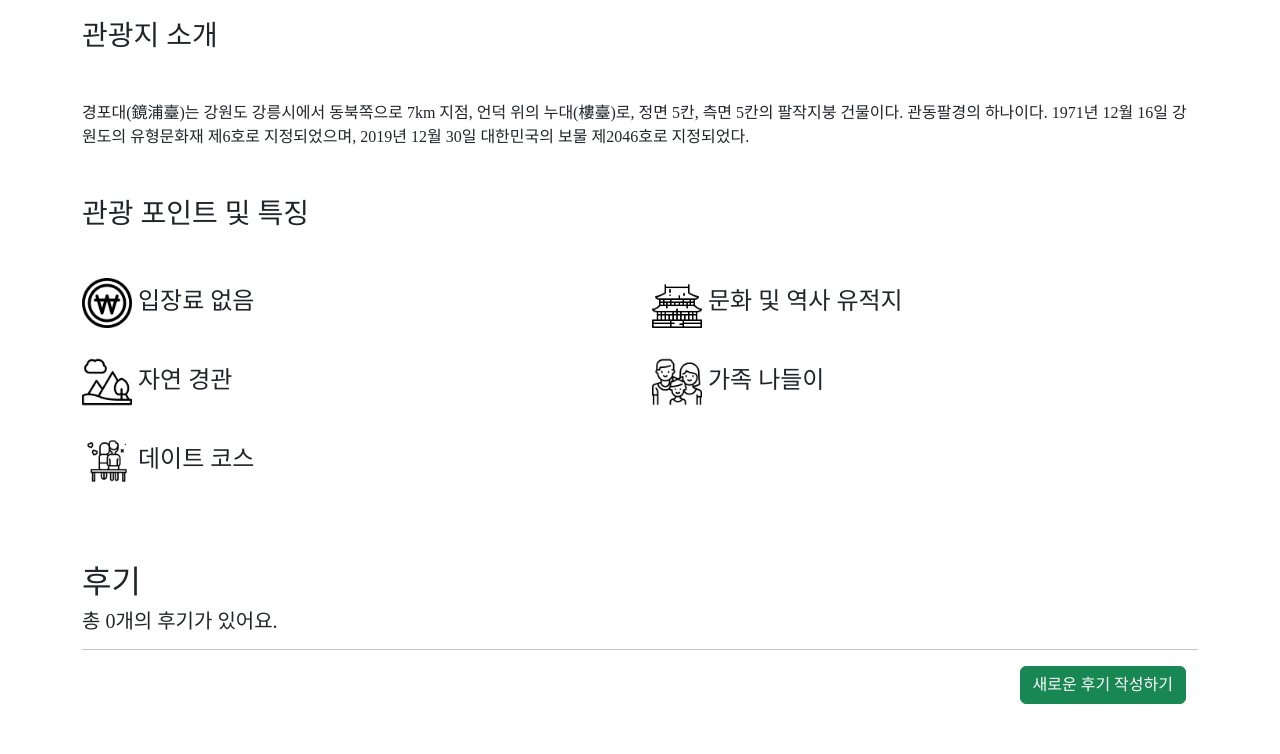
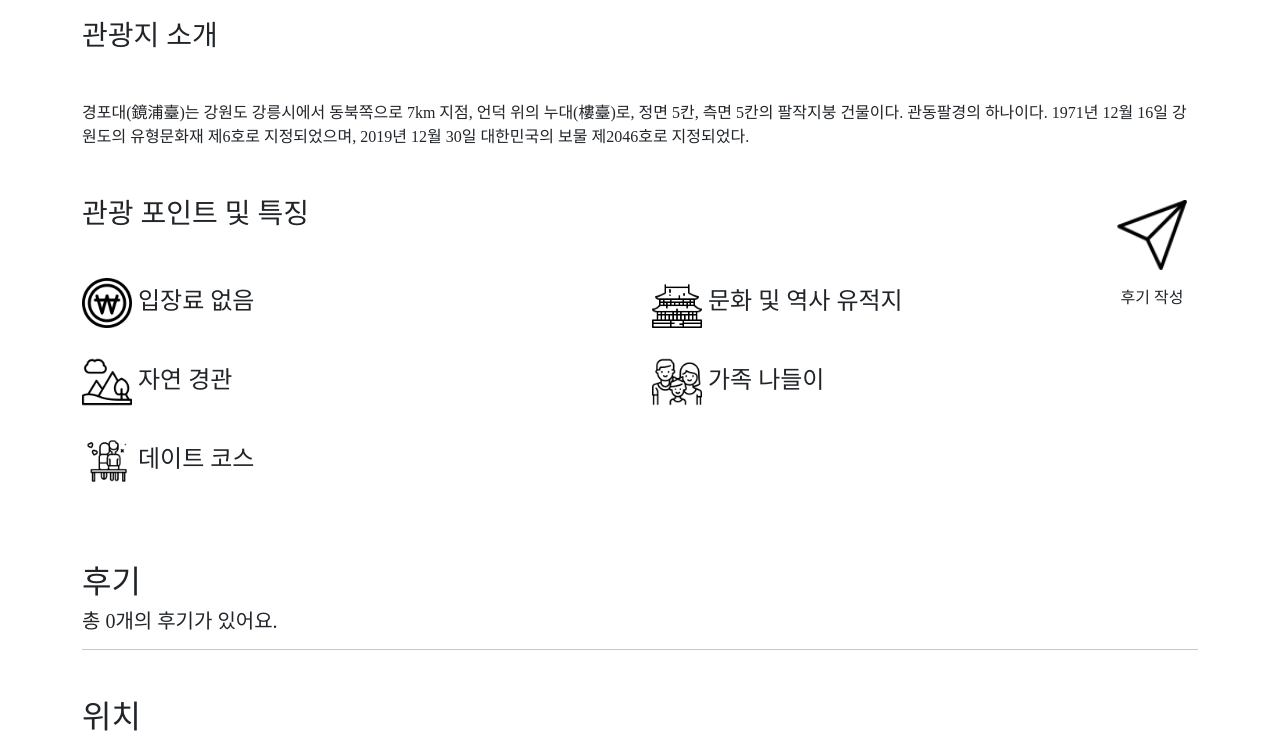
Before and after one commit to ParkJiHwan22/return_a_plus, a Django app: page /1/review/ in a window 1280 px wide. Shown: the part 387-1141 px from the top of the page. Run offline with Django 3.2, Linux system fonts and the light colour scheme; a user stored in the database is signed in; data comes from the database, SQL or seed files in the repository; some libraries are stand-ins or nearby versions; some web fonts are replaced.

Commit message:
최종 점검

```diff
--- a/accounts/templates/accounts/profile.html
+++ b/accounts/templates/accounts/profile.html
@@ -205,7 +205,7 @@
           <div class="card m-4" style="max-width: 90%; font-family: 'S-CoreDream-3Light'; max-width:100%;">
             <div class="row g-0">
               <div class="col-2">
-                {% if revieww.post_image %}
+                {% if review.post_image %}
                   <img src="{{ post.post_image.url }}" alt="post_image" style="overflow: hidden; object-fit: cover; width: 100%; height:100%; max-width:100%; max-height:100%;" class="card-img rounded-start">
                 {% else %}
                   <img src="{% static 'no_image.jpg' %}" alt="no_image" style="overflow: hidden; object-fit: cover; width: 100%; height:100%; max-width:100%; max-height:100%;" class="card-img rounded-start">
--- a/posts/templates/posts/detail.html
+++ b/posts/templates/posts/detail.html
@@ -271,12 +271,17 @@
         <!-- Button collapse -->
         </div>
         <div class="col-5 pt-2 ms-auto text-end">
-          <button class="btn btn-success" type="button" data-bs-toggle="collapse" data-bs-target="#collapseExample{{ review.id }}" aria-expanded="false" aria-controls="collapseExample">
+          <!-- Button trigger modal multi-image-->
+          <button type="button" class="btn btn-secondary mb-2" data-bs-toggle="modal" data-bs-target="#reviewphotoModal{{ review.id }}">
+            사진 모두 보기
+          </button>
+          <button class="btn btn-success mb-2" type="button" data-bs-toggle="collapse" data-bs-target="#collapseExample{{ review.id }}" aria-expanded="false" aria-controls="collapseExample">
             자세한 평가 보기
           </button>
         </div>
       </div>
 
+      <!-- Review Photo Modal -->
       <div class="modal fade" id="reviewphotoModal{{ review.id }}" tabindex="-1" aria-labelledby="exampleModalLabel" aria-hidden="true">
         <div class="modal-dialog modal-mainphotos">
           <div class="modal-content">
@@ -345,7 +350,7 @@
 
 
         <div>
-          {% for review_image in review.review_images.all %}
+          {% for review_image in review.review_images.all|slice:":2" %}
             {% if review_image %}
               <img src="{{ review_image.image.url }}" alt="review_image" style="max-width: 300px; max-height: 300px;">
             {% endif %}
@@ -368,11 +373,11 @@
 
   {% if user.is_authenticated %}
     <!-- Button trigger modal -->
-    <div class="d-flex justify-content-end">
-      <button type="button" style="font-family: 'S-CoreDream-3Light';" class="btn btn-success" data-bs-toggle="modal" data-bs-target="#exampleModal">
-        새로운 후기 작성하기
-      </button>
-    </div>
+
+    <a href="#" class="btn button-fixed" data-bs-toggle="modal" data-bs-target="#exampleModal">
+      <img src="{% static 'img/detail_review.png' %}" alt="airplane" class="airplane-size">
+      <p class='mt-3'>후기 작성</p>
+    </a>
 
    <!-- Modal -->
     <div class="modal fade" style="font-family: 'S-CoreDream-3Light';" id="exampleModal" tabindex="-1" aria-labelledby="exampleModalLabel" aria-hidden="true">
```
Also changed, not shown: posts/templates/posts/index.html (+1 -7 lines).
